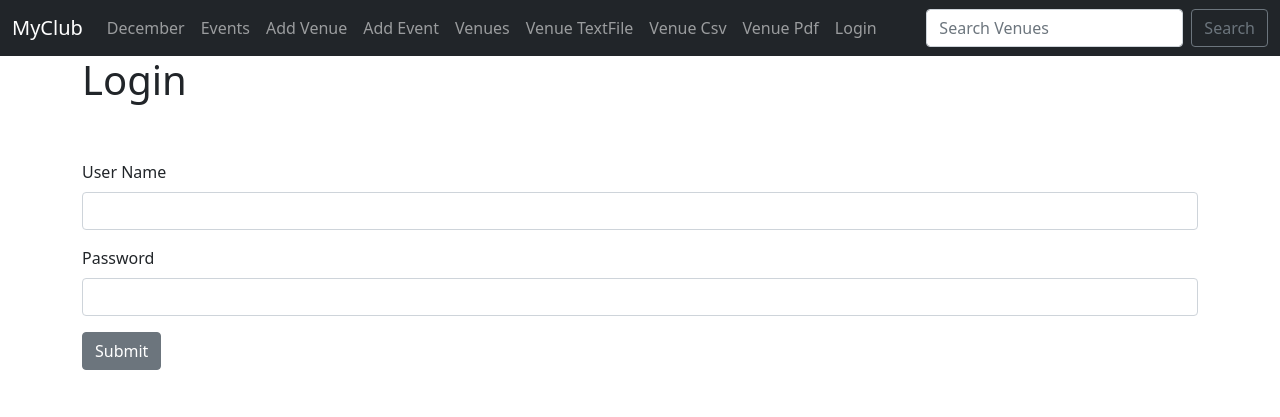
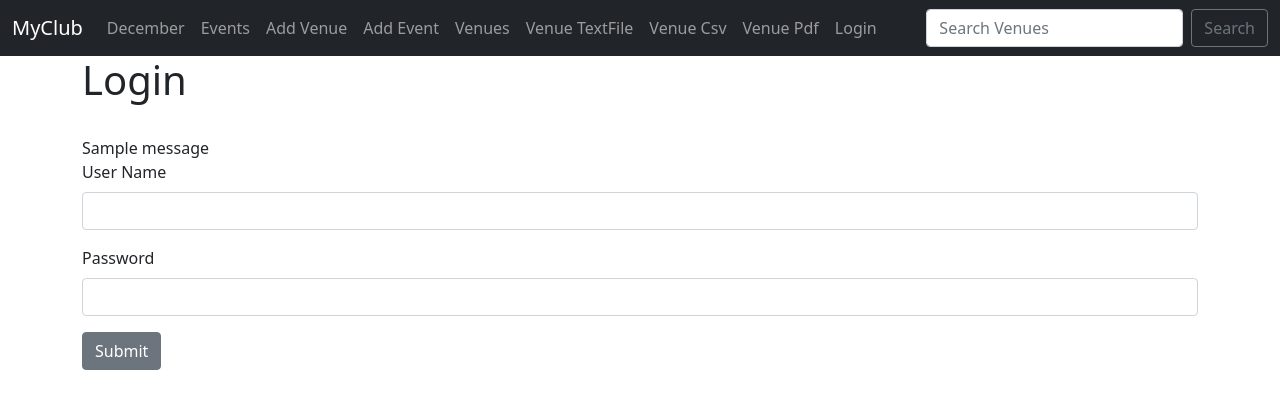
Before and after one commit to TimzOwen/events, a Django app: page /members/login_user in a window 1280 px wide. Shown: the top 417 px of the page. Run offline with Django 4.2, Linux system fonts and the light colour scheme; one stand-in notice (Sample message) is shown.

Commit message:
updated login html

```diff
--- a/members/templates/authentication/login.html
+++ b/members/templates/authentication/login.html
@@ -1,7 +1,12 @@
 {% extends 'events/base.html' %}
 {% block content %}
     <h1>Login</h1>
-    <br><br>
+    <br>
+    {% if messages %}
+        {% for message in messages %}
+            {{ message }}
+        {% endfor %}
+    {% endif %}
     <form action="" method="POST">
         {% csrf_token %}
         <div class="mb-3">
```
